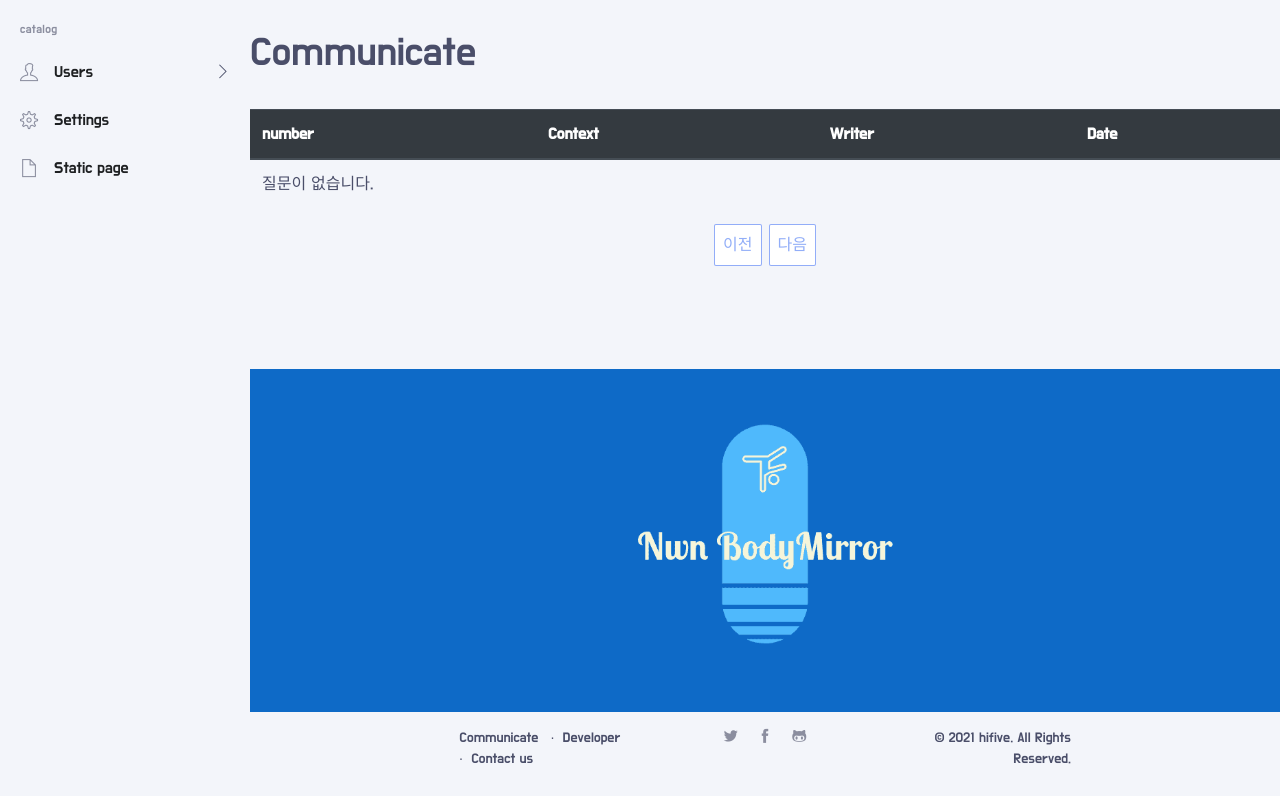
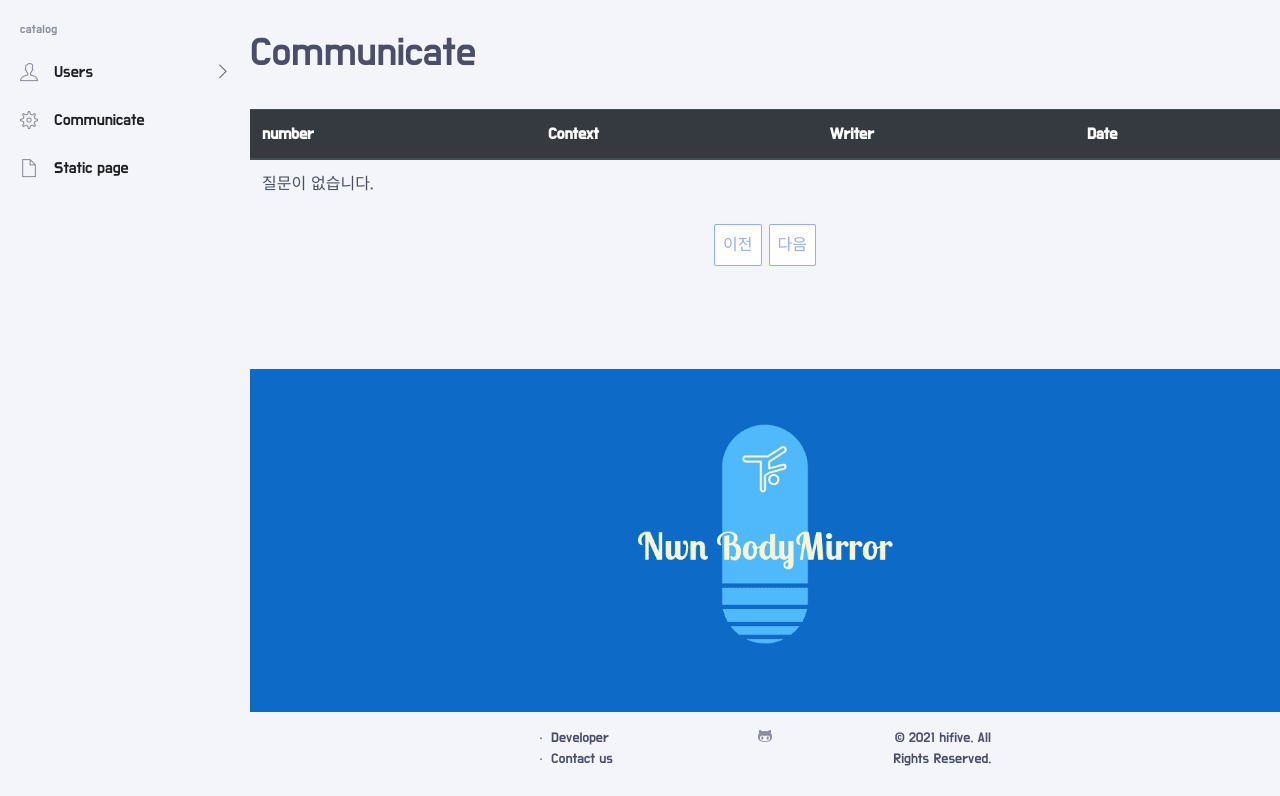
Before and after one commit to dddooo9/hifive, a Django app: template main/templates/main/communicate.html in a window 1280 px wide. Shown: the part 68-864 px from the top of the page. Run offline with Django 3.2, Linux system fonts and the light colour scheme; the template is opened without the code that fills it, so the values that code supplies are empty; some libraries are stand-ins or nearby versions; some web fonts are replaced.

Commit message:
communicate를 navbar로 이동 footer에 있는 facebook,twitter로고 삭제

```diff
--- a/hifive/static/public/css/footer.css
+++ b/hifive/static/public/css/footer.css
@@ -1,9 +1,5 @@
-#footer{
+#footer {
     margin: 10px auto 10px auto;
-    /*position: absolute;*/
-    /*left: 0;*/
-    /*bottom: 0;*/
-    /*width: 100%;*/
 }
 .footer-margin{
     margin-left: auto;margin-right: auto;margin-top:30px;
--- a/hifive/templates/shared/footer.html
+++ b/hifive/templates/shared/footer.html
@@ -13,7 +13,6 @@
     <div class="row justify-content-between">
         <div class="col-lg text-center text-lg-left mb-3 mb-lg-0">
             <ul class="list-dot list-inline mb-0">
-                <li class="list-dot-item list-dot-item-not list-inline-item mr-lg-2"><a class="link-dark" href="{% url 'main:paging' %}">Communicate</a></li>
                 <li class="list-dot-item list-inline-item mr-lg-2"><a class="link-dark" href="{% url 'main:developer' %}">Developer</a></li>
                 <li class="list-dot-item list-inline-item mr-lg-2"><a class="link-dark" href="{% url 'main:contact' %}">Contact us</a></li>
             </ul>
@@ -21,9 +20,7 @@
 
         <div class="col-lg text-center mb-3 mb-lg-0">
             <ul class="list-inline mb-0">
-                <li class="list-inline-item mx-2"><a class="link-muted" href="#"><i class="gd-twitter-alt"></i></a></li>
-                <li class="list-inline-item mx-2"><a class="link-muted" href="#"><i class="gd-facebook"></i></a></li>
-                <li class="list-inline-item mx-2"><a class="link-muted" href="#"><i class="gd-github"></i></a></li>
+                <li class="list-inline-item mx-2"><a class="link-muted" href="https://github.com/dddooo9/hifive"><i class="gd-github"></i></a></li>
             </ul>
         </div>
 
--- a/hifive/templates/shared/navbar.html
+++ b/hifive/templates/shared/navbar.html
@@ -71,11 +71,11 @@
 
             <!-- Settings -->
             <li class="side-nav-menu-item">
-                <a class="side-nav-menu-link media align-items-center" href="#">
+                <a class="side-nav-menu-link media align-items-center" href="{% url 'main:paging' %}">
               <span class="side-nav-menu-icon d-flex mr-3">
                 <i class="gd-settings"></i>
               </span>
-                    <span class="side-nav-fadeout-on-closed media-body">Settings</span>
+                    <span class="side-nav-fadeout-on-closed media-body">Communicate</span>
                 </a>
             </li>
             <!-- End Settings -->
```
